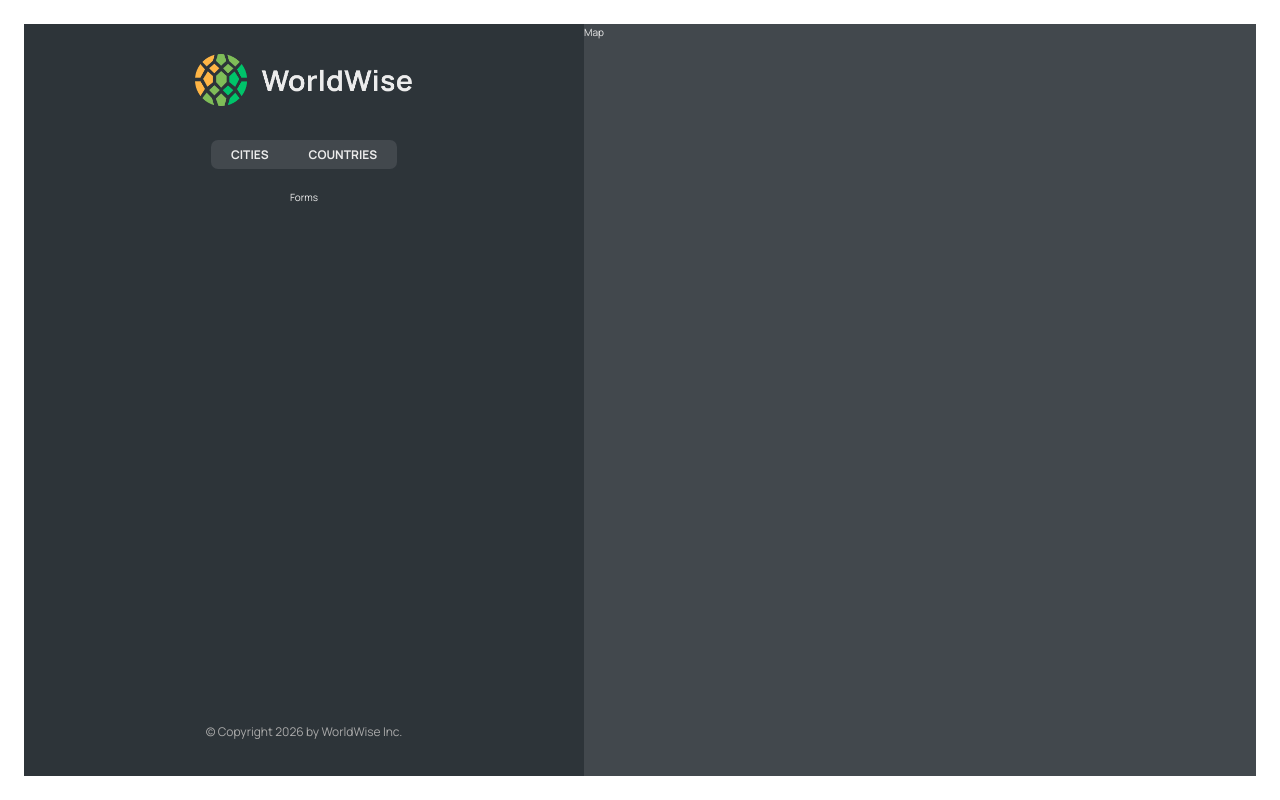
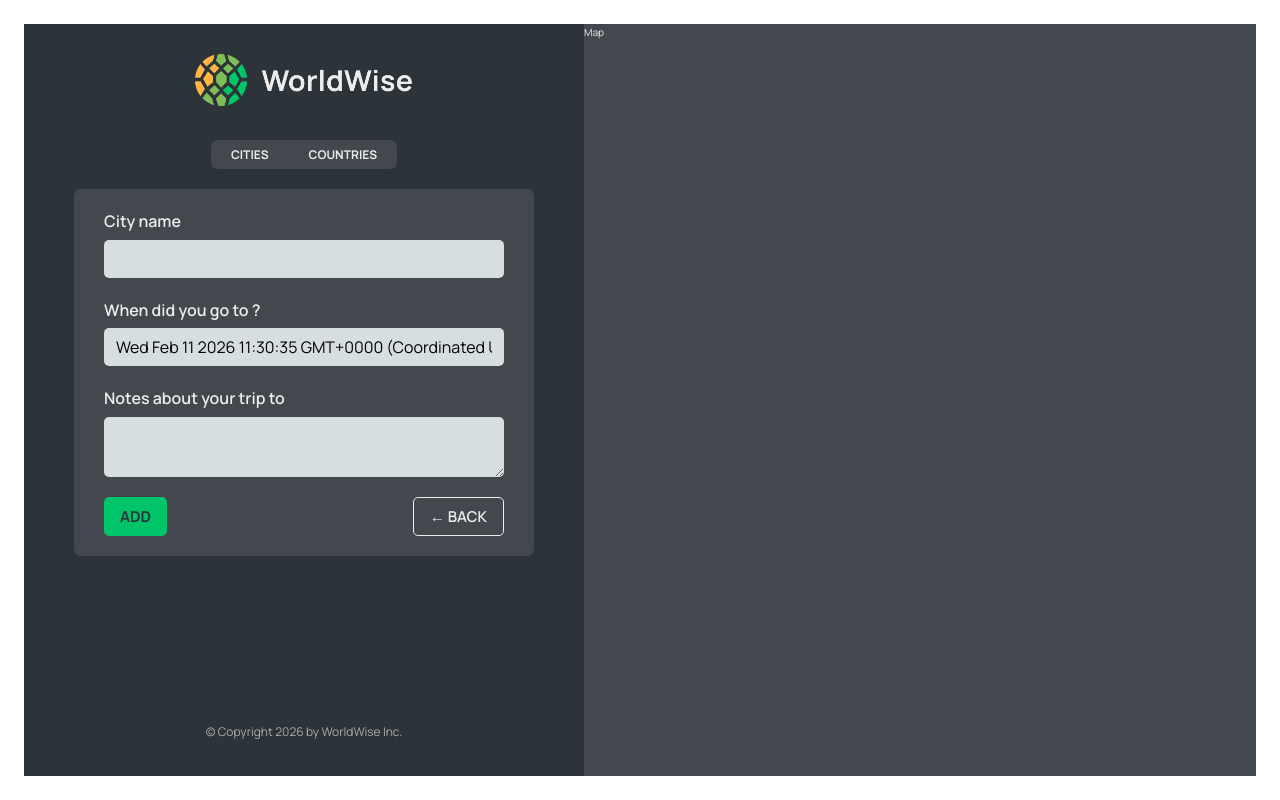
Before and after one commit to sachin-warude/WorldWise, a React (Vite) app: page /app/form in a window 1280 px wide. Built offline with nearby package versions, Linux system fonts and the light colour scheme; data requests are answered from the project's data file; the HTML template or start-up script is replaced by a standard one.

Commit message:
Used useNavigate

```diff
--- a/src/App.jsx
+++ b/src/App.jsx
@@ -9,6 +9,7 @@
 import CountryList from './components/CountryList';
 import CityList from './components/CityList';
 import City from './components/City';
+import Form from './components/Form';
 
 export default function App() {
   const [cities, setCities] = useState([]);
@@ -49,7 +50,7 @@
           path="countries"
           element={<CountryList cities={cities} isLoading={isLoading} />}
         />
-        <Route path="form" element={<p>Forms</p>} />
+        <Route path="form" element={<Form />} />
       </Route>
       <Route path="*" element={<PageNotFound />} />
     </Routes>
--- /dev/null
+++ b/src/components/Button.jsx
@@ -0,0 +1,9 @@
+import React from 'react';
+import styles from './Button.module.css';
+export default function Button({ children, type, onClick }) {
+  return (
+    <button onClick={onClick} className={`${styles.btn} ${styles[type]}`}>
+      {children}
+    </button>
+  );
+}
--- a/src/components/Form.jsx
+++ b/src/components/Form.jsx
@@ -1,22 +1,25 @@
 // "https://api.bigdatacloud.net/data/reverse-geocode-client?latitude=0&longitude=0"
 
-import { useState } from "react";
+import { useState } from 'react';
 
-import styles from "./Form.module.css";
+import styles from './Form.module.css';
+import Button from './Button';
+import { useNavigate } from 'react-router-dom';
 
 export function convertToEmoji(countryCode) {
   const codePoints = countryCode
     .toUpperCase()
-    .split("")
-    .map((char) => 127397 + char.charCodeAt());
+    .split('')
+    .map(char => 127397 + char.charCodeAt());
   return String.fromCodePoint(...codePoints);
 }
 
 function Form() {
-  const [cityName, setCityName] = useState("");
-  const [country, setCountry] = useState("");
+  const navigate = useNavigate();
+  const [cityName, setCityName] = useState('');
+  const [country, setCountry] = useState('');
   const [date, setDate] = useState(new Date());
-  const [notes, setNotes] = useState("");
+  const [notes, setNotes] = useState('');
 
   return (
     <form className={styles.form}>
@@ -24,7 +27,7 @@
         <label htmlFor="cityName">City name</label>
         <input
           id="cityName"
-          onChange={(e) => setCityName(e.target.value)}
+          onChange={e => setCityName(e.target.value)}
           value={cityName}
         />
         {/* <span className={styles.flag}>{emoji}</span> */}
@@ -32,25 +35,29 @@
 
       <div className={styles.row}>
         <label htmlFor="date">When did you go to {cityName}?</label>
-        <input
-          id="date"
-          onChange={(e) => setDate(e.target.value)}
-          value={date}
-        />
+        <input id="date" onChange={e => setDate(e.target.value)} value={date} />
       </div>
 
       <div className={styles.row}>
         <label htmlFor="notes">Notes about your trip to {cityName}</label>
         <textarea
           id="notes"
-          onChange={(e) => setNotes(e.target.value)}
+          onChange={e => setNotes(e.target.value)}
           value={notes}
         />
       </div>
 
       <div className={styles.buttons}>
-        <button>Add</button>
-        <button>&larr; Back</button>
+        <Button type="primary">Add</Button>
+        <Button
+          type="back"
+          onClick={e => {
+            e.preventDefault();
+            navigate(-1);
+          }}
+        >
+          &larr; Back
+        </Button>
       </div>
     </form>
   );
--- a/src/components/Map.jsx
+++ b/src/components/Map.jsx
@@ -1,6 +1,11 @@
 import React from 'react';
 import styles from './Map.module.css';
-
+import { useNavigate } from 'react-router-dom';
 export default function Map() {
-  return <div className={styles.mapContainer}>Map</div>;
+  const navigate = useNavigate();
+  return (
+    <div className={styles.mapContainer} onClick={() => navigate('form')}>
+      Map
+    </div>
+  );
 }
```
